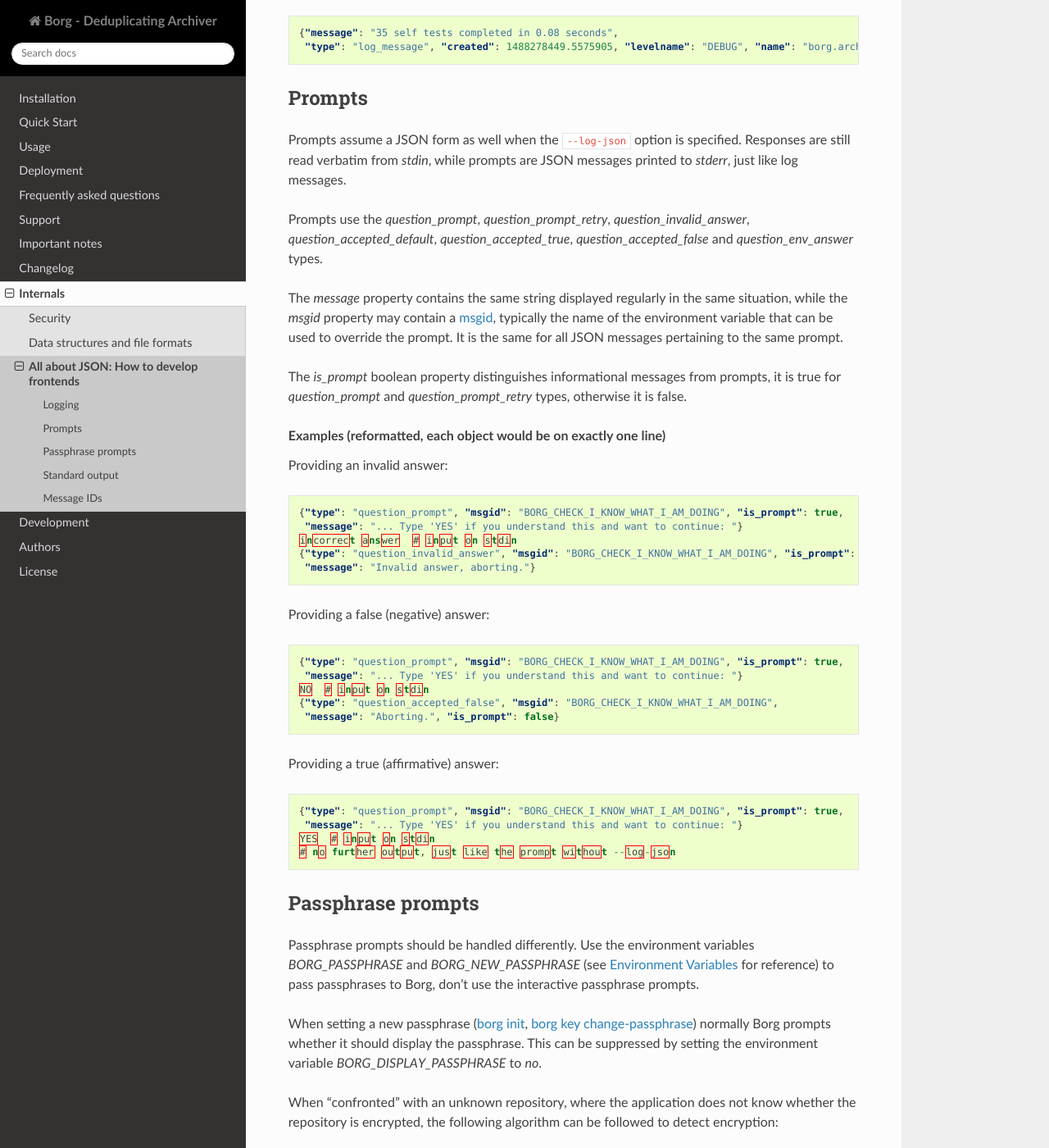
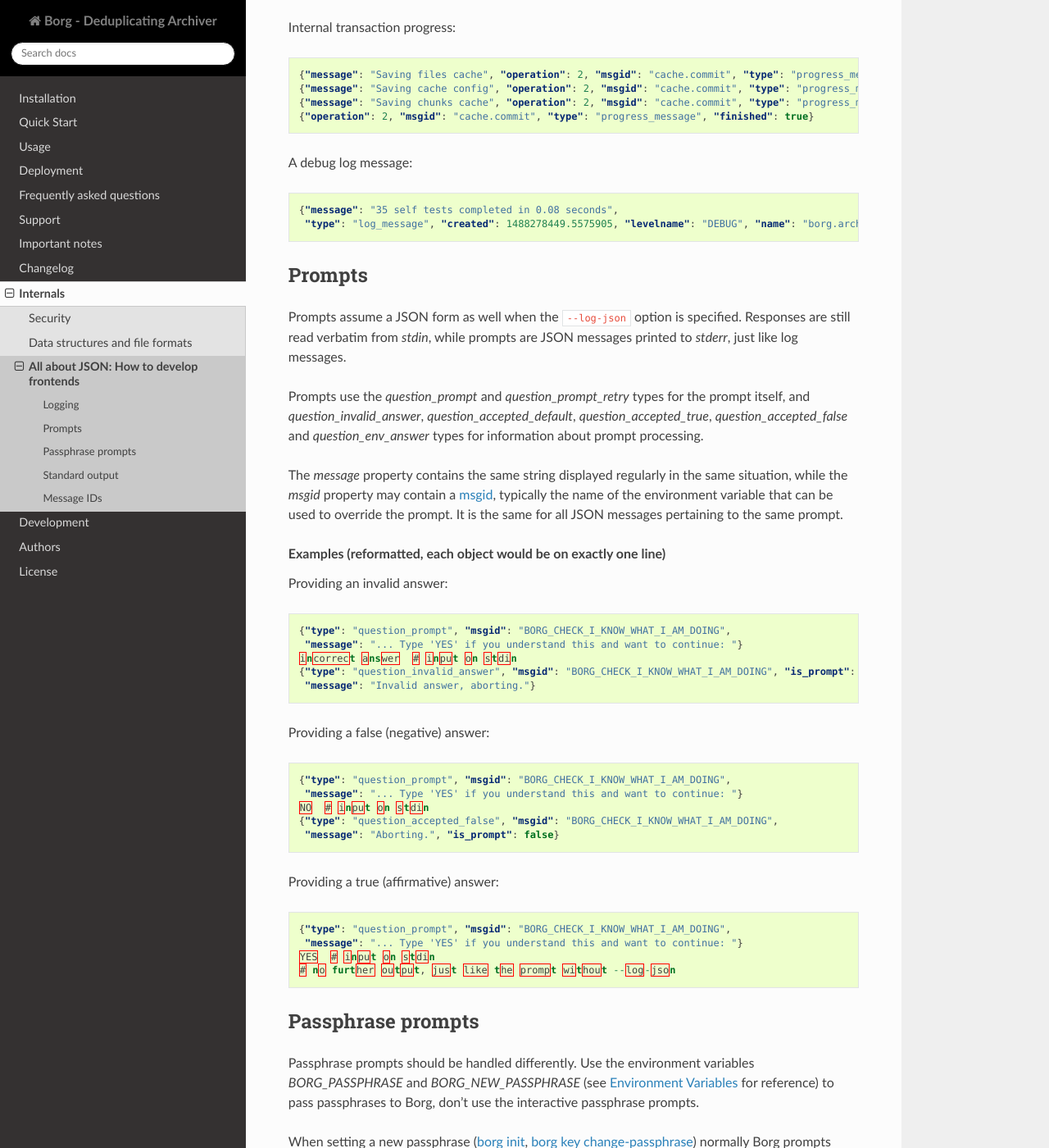
Before and after one commit to borgbackup/borg, a Sphinx documentation site: the page built from docs/internals/frontends.rst, in a window 1280 px wide and 1400 px high, scrolled down 3613 px. Shown: the whole window at 82% size. Built offline with Sphinx 7.4.7 and the Read the Docs theme 2.0.0, drawn with Linux system fonts in a browser that asks for light colours; pages that are not in the unit, such as notebooks, are missing from menus; the version number could not be read and is left out; some of the changed text lies outside the part shown.

Commit message:
--log-json: time property on most progress/log objects, remove is_prompt

```diff
--- a/docs/internals/frontends.rst
+++ b/docs/internals/frontends.rst
@@ -138,23 +144,21 @@
 are still read verbatim from *stdin*, while prompts are JSON messages printed to *stderr*,
 just like log messages.
 
-Prompts use the *question_prompt*, *question_prompt_retry*, *question_invalid_answer*,
-*question_accepted_default*, *question_accepted_true*, *question_accepted_false* and
-*question_env_answer* types.
+Prompts use the *question_prompt* and *question_prompt_retry* types for the prompt itself,
+and *question_invalid_answer*, *question_accepted_default*, *question_accepted_true*,
+*question_accepted_false* and *question_env_answer* types for information about
+prompt processing.
 
 The *message* property contains the same string displayed regularly in the same situation,
 while the *msgid* property may contain a msgid_, typically the name of the
 environment variable that can be used to override the prompt. It is the same for all JSON
 messages pertaining to the same prompt.
 
-The *is_prompt* boolean property distinguishes informational messages from prompts, it
-is true for *question_prompt* and *question_prompt_retry* types, otherwise it is false.
-
 .. rubric:: Examples (reformatted, each object would be on exactly one line)
 
 Providing an invalid answer::
 
-    {"type": "question_prompt", "msgid": "BORG_CHECK_I_KNOW_WHAT_I_AM_DOING", "is_prompt": true,
+    {"type": "question_prompt", "msgid": "BORG_CHECK_I_KNOW_WHAT_I_AM_DOING",
      "message": "... Type 'YES' if you understand this and want to continue: "}
     incorrect answer  # input on stdin
     {"type": "question_invalid_answer", "msgid": "BORG_CHECK_I_KNOW_WHAT_I_AM_DOING", "is_prompt": false,
@@ -162,7 +166,7 @@
 
 Providing a false (negative) answer::
 
-    {"type": "question_prompt", "msgid": "BORG_CHECK_I_KNOW_WHAT_I_AM_DOING", "is_prompt": true,
+    {"type": "question_prompt", "msgid": "BORG_CHECK_I_KNOW_WHAT_I_AM_DOING",
      "message": "... Type 'YES' if you understand this and want to continue: "}
     NO  # input on stdin
     {"type": "question_accepted_false", "msgid": "BORG_CHECK_I_KNOW_WHAT_I_AM_DOING",
@@ -170,7 +174,7 @@
 
 Providing a true (affirmative) answer::
 
-    {"type": "question_prompt", "msgid": "BORG_CHECK_I_KNOW_WHAT_I_AM_DOING", "is_prompt": true,
+    {"type": "question_prompt", "msgid": "BORG_CHECK_I_KNOW_WHAT_I_AM_DOING",
      "message": "... Type 'YES' if you understand this and want to continue: "}
     YES  # input on stdin
     # no further output, just like the prompt without --log-json
```
Also changed, not shown: other parts of docs/internals/frontends.rst (+7 -1 lines), 3 other files.
